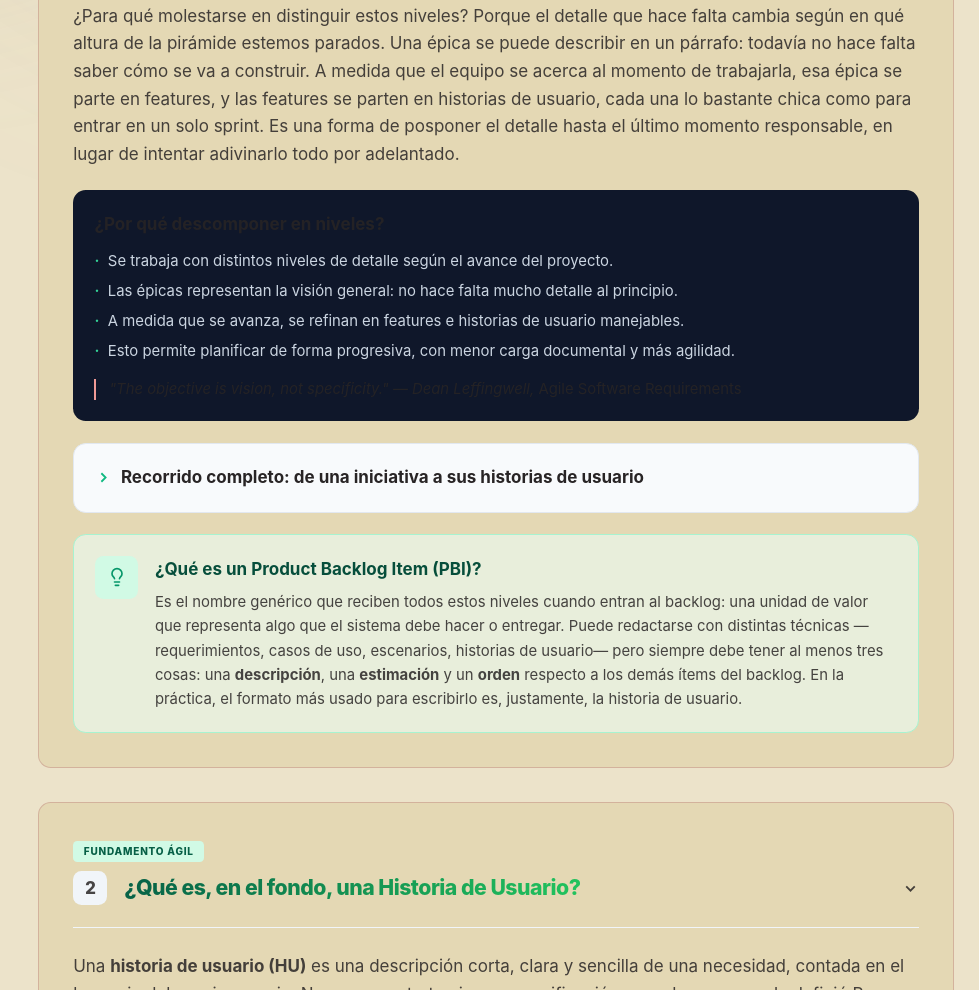
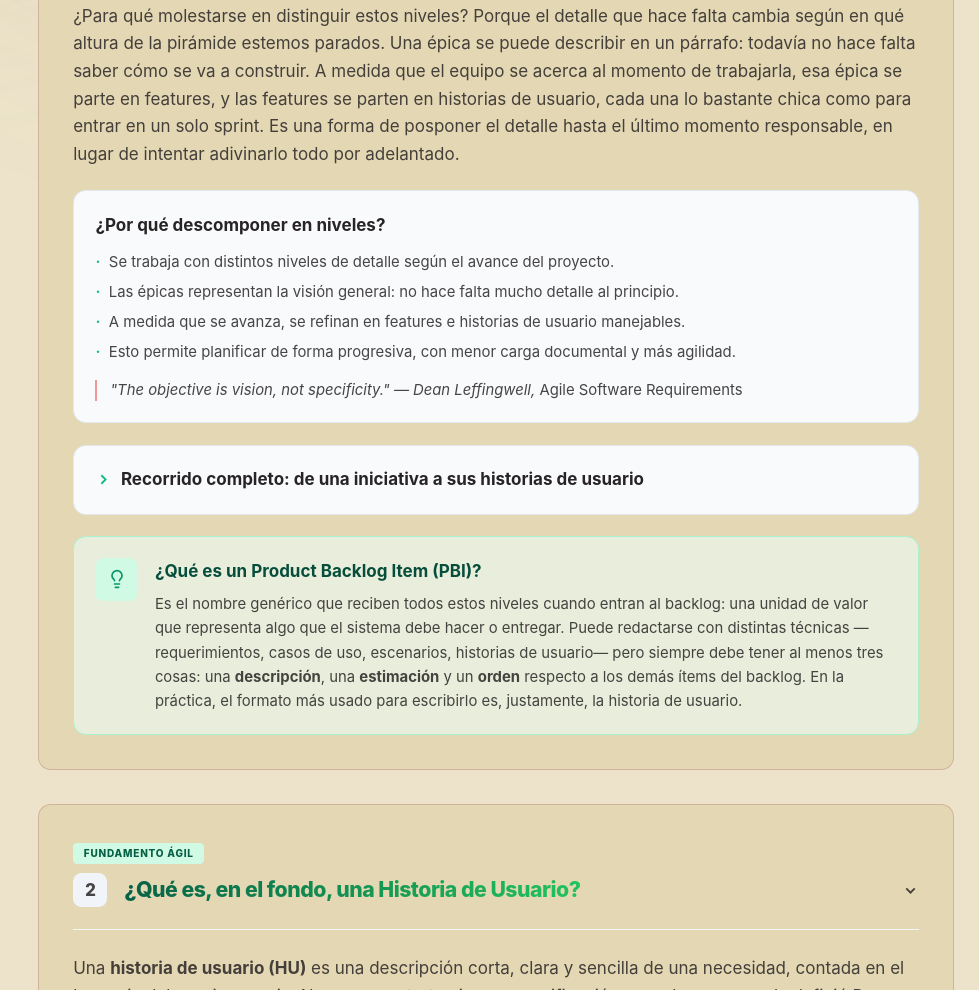
Before and after one commit to leonandres/analisis-de-sistemas, a website: page clases/clase-12-historias-de-usuario/index.html in a window 1280 px wide. Shown: the part 1083-2073 px from the top of the page, without its empty margins (301-1280 px from the left). Drawn offline with nearby package versions, Linux system fonts and the light colour scheme.

Commit message:
fix(clase-12): corregir contraste y legibilidad del bloque de niveles en temas claros

```diff
--- a/clases/clase-12-historias-de-usuario/index.html
+++ b/clases/clase-12-historias-de-usuario/index.html
@@ -95,15 +95,15 @@
                             ¿Para qué molestarse en distinguir estos niveles? Porque el detalle que hace falta cambia según en qué altura de la pirámide estemos parados. Una épica se puede describir en un párrafo: todavía no hace falta saber cómo se va a construir. A medida que el equipo se acerca al momento de trabajarla, esa épica se parte en features, y las features se parten en historias de usuario, cada una lo bastante chica como para entrar en un solo sprint. Es una forma de posponer el detalle hasta el último momento responsable, en lugar de intentar adivinarlo todo por adelantado.
                         </p>
 
-                        <div class="p-5 bg-slate-900 rounded-xl text-slate-200">
-                            <p class="font-bold text-slate-100 mb-3">¿Por qué descomponer en niveles?</p>
-                            <ul class="space-y-2 text-slate-300 text-sm">
-                                <li class="flex gap-2"><span class="text-emerald-400 font-bold">·</span> Se trabaja con distintos niveles de detalle según el avance del proyecto.</li>
-                                <li class="flex gap-2"><span class="text-emerald-400 font-bold">·</span> Las épicas representan la visión general: no hace falta mucho detalle al principio.</li>
-                                <li class="flex gap-2"><span class="text-emerald-400 font-bold">·</span> A medida que se avanza, se refinan en features e historias de usuario manejables.</li>
-                                <li class="flex gap-2"><span class="text-emerald-400 font-bold">·</span> Esto permite planificar de forma progresiva, con menor carga documental y más agilidad.</li>
+                        <div class="p-5 bg-slate-50 dark:bg-slate-850 rounded-xl border border-slate-200 dark:border-slate-800 text-slate-700 dark:text-slate-300">
+                            <p class="font-bold text-slate-800 dark:text-slate-100 mb-3">¿Por qué descomponer en niveles?</p>
+                            <ul class="space-y-2 text-slate-600 dark:text-slate-300 text-sm">
+                                <li class="flex gap-2"><span class="text-emerald-500 dark:text-emerald-400 font-bold">·</span> Se trabaja con distintos niveles de detalle según el avance del proyecto.</li>
+                                <li class="flex gap-2"><span class="text-emerald-500 dark:text-emerald-400 font-bold">·</span> Las épicas representan la visión general: no hace falta mucho detalle al principio.</li>
+                                <li class="flex gap-2"><span class="text-emerald-500 dark:text-emerald-400 font-bold">·</span> A medida que se avanza, se refinan en features e historias de usuario manejables.</li>
+                                <li class="flex gap-2"><span class="text-emerald-500 dark:text-emerald-400 font-bold">·</span> Esto permite planificar de forma progresiva, con menor carga documental y más agilidad.</li>
                             </ul>
-                            <p class="italic text-slate-400 mt-4 text-sm border-l-2 border-emerald-500 pl-3">"The objective is vision, not specificity." — Dean Leffingwell, <span class="not-italic">Agile Software Requirements</span></p>
+                            <p class="italic text-slate-500 dark:text-slate-400 mt-4 text-sm border-l-2 border-emerald-500 pl-3">"The objective is vision, not specificity." — Dean Leffingwell, <span class="not-italic">Agile Software Requirements</span></p>
                         </div>
 
                         <details class="group bg-slate-50 dark:bg-slate-800/40 rounded-xl border border-slate-200 dark:border-slate-800 p-5 open:bg-white dark:open:bg-slate-900 transition-colors">
```
